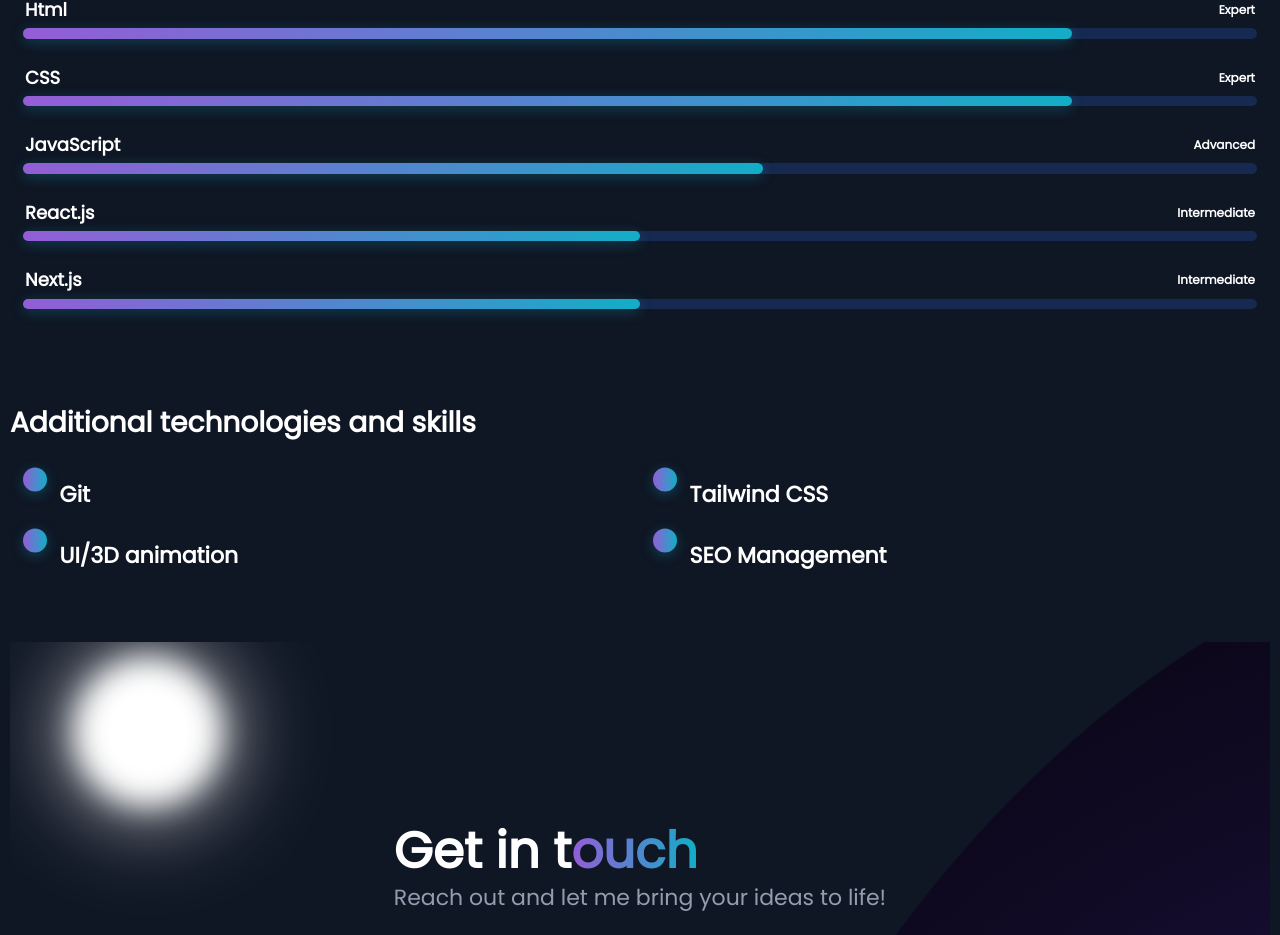
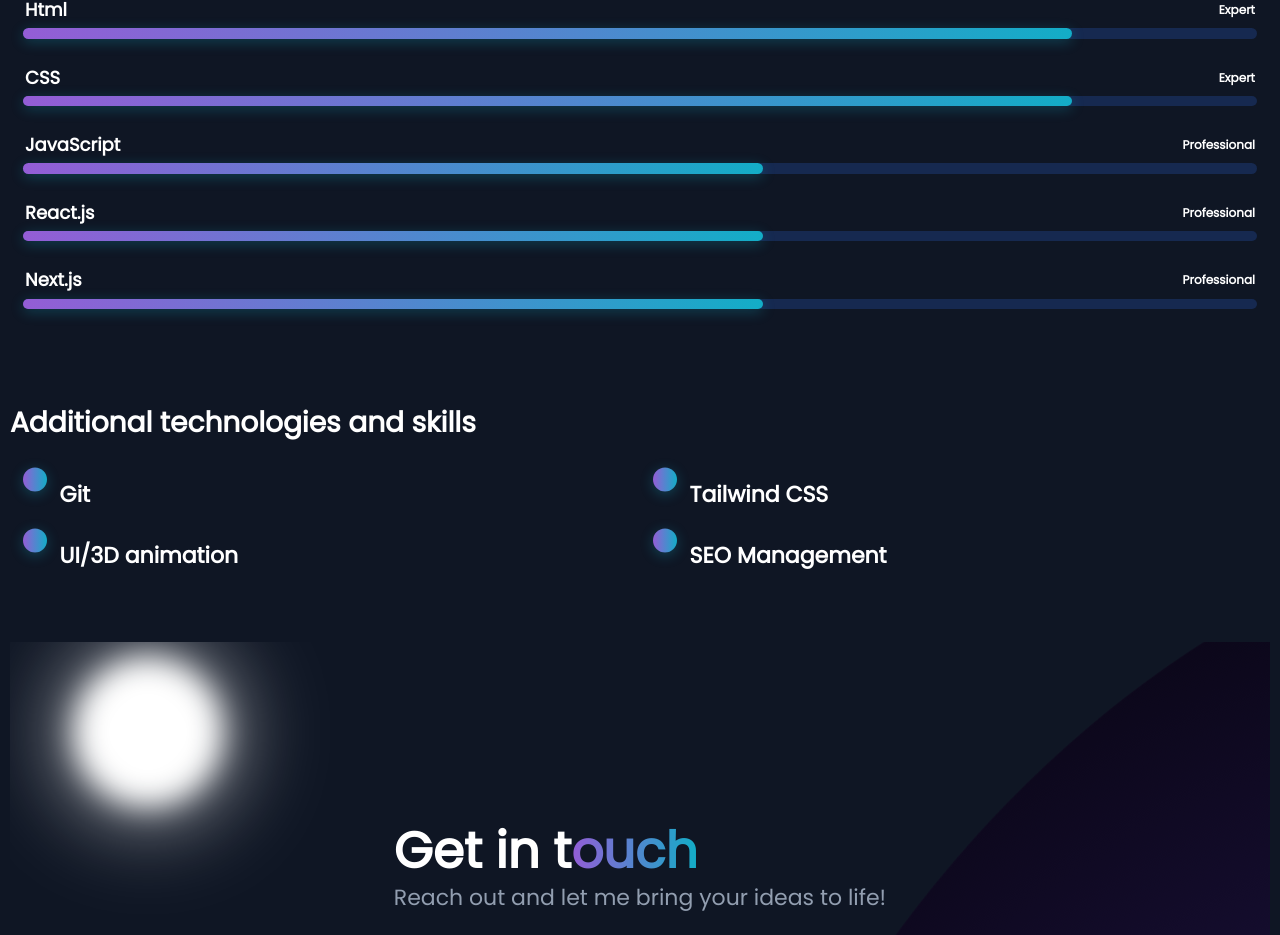
Before and after one commit to Gideonthegre8t/gideon-portfolio, a React (Create React App) app: page / in a window 1280 px wide. Shown: the part 2510-3445 px from the top of the page. Built offline with nearby package versions, Linux system fonts and the light colour scheme.

Commit message:
website upgrade

```diff
--- a/src/components/Technology.js
+++ b/src/components/Technology.js
@@ -55,9 +55,10 @@
           {[
             { name: "Html", level: "Expert", class: "html" },
             { name: "CSS", level: "Expert", class: "css" },
-            { name: "JavaScript", level: "Advanced", class: "java" },
-            { name: "React.js", level: "Intermediate", class: "react" },
-            { name: "Next.js", level: "Intermediate", class: "react" },
+            { name: "JavaScript", level: "Professional", class: "java" },
+            { name: "React.js", level: "Professional", class: "react" },
+            { name: "Next.js", level: "Professional", class: "react" },
+
           ].map((tech, index) => (
             <motion.div
               className="tech-card"
--- a/src/index.css
+++ b/src/index.css
@@ -440,7 +440,7 @@
   }
 
   .react-inside {
-    width: 50%;
+    width: 60%;
   }
 
   .skills {
@@ -853,7 +853,7 @@
   }
 
   .react-inside {
-    width: 50%;
+    width: 70%;
   }
 
   .skill-container {
```
